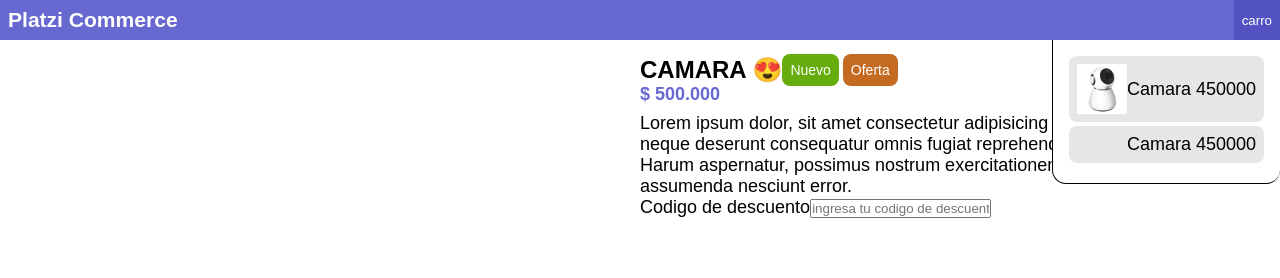
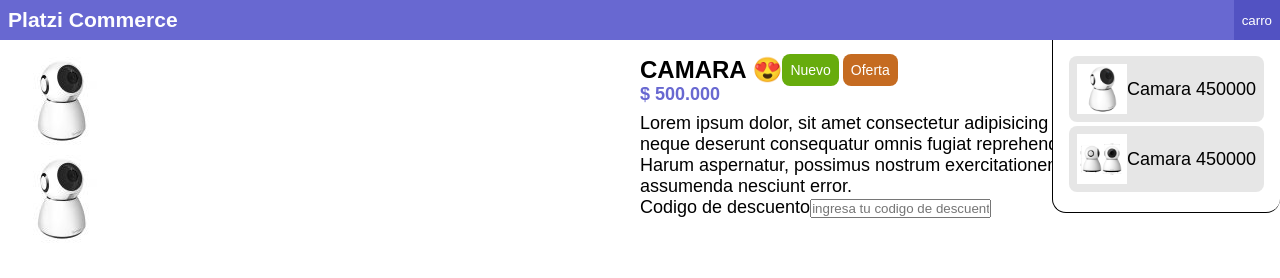
Before and after one commit to JoselyneCoello/reactividadVuejs3, a plain HTML site: page index.html in a window 1280 px wide. Drawn offline with nearby package versions, Linux system fonts and the light colour scheme.

Commit message:
atributos

```diff
--- a/index.html
+++ b/index.html
@@ -14,11 +14,11 @@
             <button class="cart">carro</button>
             <div class="cart-content">
                 <div class="cart-content__product cart-content__product.bg-gray">
-                    <img v-bind:src="product.images[0].image" :alt="product.name.toUpperCase()">
+                    <img :src="product.images[0].image" :alt="product.name.toUpperCase()">
                     <span>{{ product.name }} {{ product.price}} </span>
                 </div>
-                <div class="cart-content__product .cart-content__product.bg-gray">
-                    <img src="" alt="">
+                <div class="cart-content__product cart-content__product.bg-gray">
+                    <img :src="product.images[1].image" :alt="product.name.toUpperCase()">
                     <span>{{ product.name }} {{ product.price}} </span>
                 </div>
             </div>
@@ -26,8 +26,8 @@
         <main>
             <section class="product">
                 <div class="product__thumbnails">
-                    <div class="thumb"></div>
-                    <div class="thumb"></div>
+                    <div class="thumb" :class="{ active: active === 0 }" :style="{ backgroundImage: `url(${product.images[0].thumbnail})` }"></div>
+                    <div class="thumb" :class="{ active: active === 1 }" :style="{ backgroundImage: `url(${product.images[0].thumbnail})` }"></div>
                 </div>
                 <div class="product__image">
                     <img src="" alt="">
@@ -65,8 +65,9 @@
                             {image: "./images/camara-2.jpg",
                             thumbnail: "./images/camara-2-thumb.jpg"}
                     ]
-                    }
-                }
+                    },
+                    activeImage: 0
+                };
             }
         });
         app.mount("#app");
```
